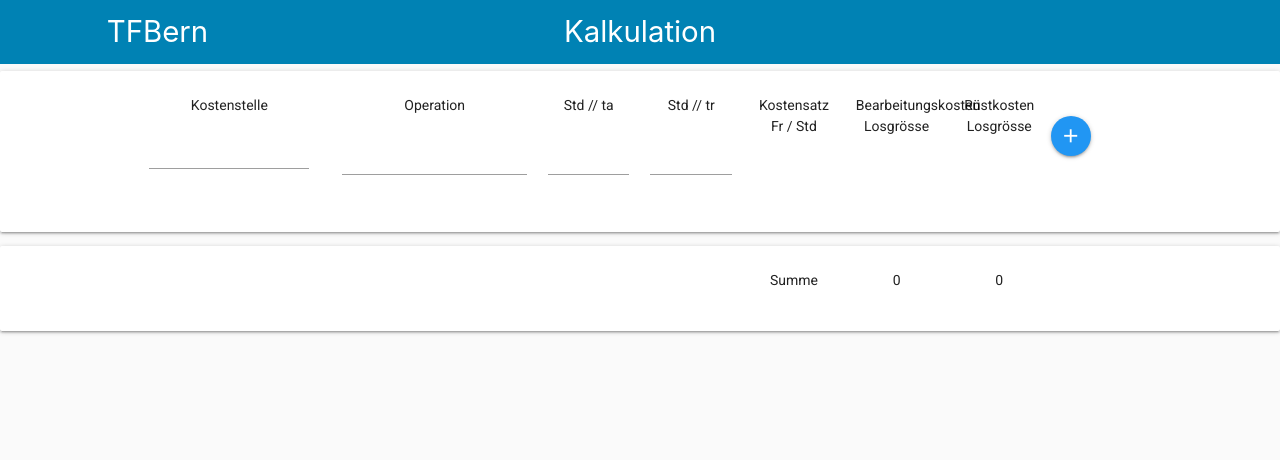
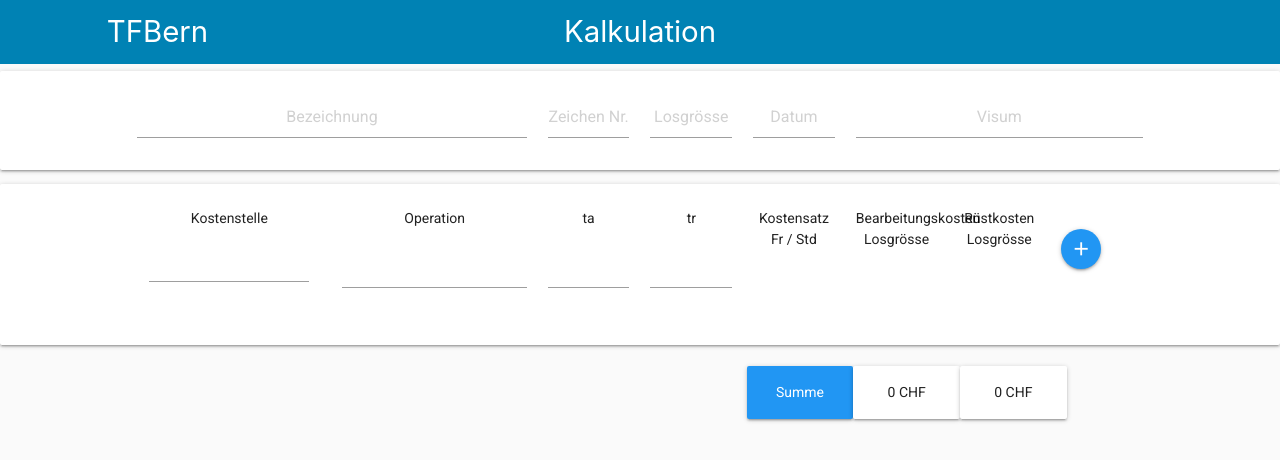
Before and after one commit to ntold/Kalkulation-Vue, a Vue app: page /#/ in a window 1280 px wide. Shown: the top 460 px of the page. Built offline with nearby package versions, Linux system fonts and the light colour scheme; a small style sheet from the web is missing.

Commit message:
General changes // arigato Marco

```diff
--- a/src/components/Home.vue
+++ b/src/components/Home.vue
@@ -1,8 +1,27 @@
 <template>
 <v-app>
 <div id="kalkulation1">
-   <div class="row card-panel">
-      <div class="center col l1"></div>
+  <div class="row card-panel fixed">
+    <div class="col l1"></div>
+    <div class="col l4" >
+      <input type="text" v-model="bezeichnung" class="center" placeholder="Bezeichnung">
+    </div>
+    <div class="col l1">
+      <input type="text" v-model="zeicheNr" class="center" placeholder="Zeichen Nr.">
+    </div>
+    <div class="col l1">
+      <input type="text" v-model="losgrösse" class="center" placeholder="Losgrösse">
+    </div>
+    <div class="col l1">
+      <input type="text" v-model="date" class="center" placeholder="Datum">
+    </div>
+    <div class="col l3">
+      <input type="text" v-model="visum" class="center" placeholder="Visum">
+    </div>
+      <div class="col l1"></div>
+  </div>
+  <div class="row card-panel ">
+    <div class="center col l1"></div>
       <!-- Kostenstelle -->
       <div class="col l2">
         <p class="center">Kostenstelle</p>
@@ -19,15 +38,15 @@
       <!-- Operation -->
       <div class="input-filed col l2">
         <p class="center">Operation</p>
-        <input type="text" v-model="operation">
+        <input type="text" v-model="operation" class="center">
       </div>
       <!-- ta tr -->
       <div class="input-filed col l1">
-        <p class="center">Std // ta</p> <!-- Hover for more information ONLY NR -->
+        <p class="center"> ta </p> <!-- Hover for more information ONLY NR -->
         <input type="text" class="center" v-model="ta">
       </div>
       <div class="input-filed col l1">
-        <p class="center">Std // tr</p> <!-- Hover for more information ONLY NR-->
+        <p class="center"> tr </p> <!-- Hover for more information ONLY NR-->
         <input type="text" class="center" v-model="tr">
       </div>
       <!-- Kostensatz -->
@@ -44,11 +63,13 @@
         <p class="center">  </p>
       </div>
       <!-- + -->
-      <br>
-      <a class="btn-floating btn-medium waves-effect waves-light blue" v-on:click="storeMessage()"><i class="material-icons">add</i></a>
+      <div class="col l1">
+        <br>
+        <a class="btn-floating btn-medium waves-effect waves-light blue" v-on:click="storeMessage()" v-on:keyup.enter="storeMessage()"><i class="material-icons">add</i></a>
+      </div>
     </div>
 
-  <div v-for="fertigung in fertigungen" v-bind:key="fertigung.id">
+  <div v-for="(fertigung, index) in fertigungen" :key='index'>
       <div class="row card-panel">
         <div class="col l1">
           <p class="center"> {{ fertigung.id }} </p>
@@ -60,35 +81,35 @@
           <p class="center"> {{ fertigung.operation }} </p>
         </div>
         <div class="col l1">
-          <p class="center"> {{ fertigung.ta }} </p>
+          <p class="center" v-if="fertigung.ta !== ''"> {{ fertigung.ta }} Std.</p>
         </div>
         <div class="col l1">
-          <p class="center"> {{ fertigung.tr }} </p>
+          <p class="center" v-if="fertigung.tr !== ''"> {{ fertigung.tr }} Std.</p>
         </div>
         <div class="col l1">
-          <p class="center"> {{ fertigung.ansatz }} </p>
+          <p class="center"> {{ fertigung.ansatz }} CHF </p>
         </div>
         <div class="col l1">
-          <p class="center" v-if="fertigung.bearbeitungskosten !== 0"> {{ fertigung.bearbeitungskosten }} </p>
+          <p class="center" v-if="fertigung.bearbeitungskosten !== 0"> {{ fertigung.bearbeitungskosten }} CHF </p>
         </div>
         <div class="col l1">
-          <p class="center" v-if="fertigung.rüstkosten !== 0"> {{ fertigung.rüstkosten }} </p>
+          <p class="center" v-if="fertigung.rüstkosten !== 0"> {{ fertigung.rüstkosten }} CHF </p>
         </div>
         <div class="col l1">
-          <a class="btn-floating btn-medium waves-effect waves-light red" v-on:click="deleteFertigung(fertigungen)" ><i class="material-icons">remove</i></a>
+          <a class="btn-floating btn-medium waves-effect waves-light red" v-on:click="deleteFertigung(index)" ><i class="material-icons">remove</i></a>
         </div>
       </div>
     </div>
-    <div class="row card-panel">
+    <div class="row">
       <div class="col l7"></div>
-      <div class="col l1 ">
-        <p class="center"> Summe </p>
+      <div class="col l1 card-panel blue white-text" >
+        <p class="center mt-3"> Summe </p>
       </div>
-      <div class="col l1">
-        <p class="center"> {{ sumBearbeitungskosten }} </p>
+      <div class="col l1 card-panel">
+        <p class="center mt-3"> {{ sumBKosten }} CHF </p>
       </div>
-      <div class="col l1">
-        <p class="center"> {{ sumRüstungskosten }}</p>
+      <div class="col l1 card-panel">
+        <p class="center mt-3"> {{ sumRKosten }} CHF </p>
       </div>
     </div>
 
@@ -98,9 +119,9 @@
 </template>
 
 <script>
-import Firebase from 'firebase'
+/* import Firebase from 'firebase'
 
-/* const config = {
+ const config = {
     apiKey: "AIzaSyBIaj6PnxqwhhOqHP6VF3ql4_CbNF9mOSw",
     authDomain: "kalkulation-vue.firebaseapp.com",
     databaseURL: "https://kalkulation-vue.firebaseio.com",
@@ -169,9 +190,6 @@ firebase.initializeApp(config); */
         bearbeitungskosten: 0,
         rüstkosten: 0,
 
-        sumBearbeitungskosten: 0,
-        sumRüstungskosten: 0,
-
         row: 0,
 
       }
@@ -179,7 +197,7 @@ firebase.initializeApp(config); */
     methods: {
       storeMessage: function () {
         if (this.kostenstelle){
-          this.row = this.row + 1
+          this.row++
           this.bearbeitungskosten = this.kostenstelle.ansatz * this.ta
           this.rüstkosten = this.kostenstelle.ansatz * this.tr
           this.fertigungen.push({
@@ -195,7 +213,7 @@ firebase.initializeApp(config); */
 
         } else {
           nativeToast({
-            message: `Ausfüllen'!`,
+            message: "Ausfüllen!",
             type: 'error',
           })
         }
@@ -203,12 +221,11 @@ firebase.initializeApp(config); */
         this.kostenstelle = '',
         this.operation = ''
         this.ta = '',
-        this.tr = '',
-        this.bearbeitungskosten = 0
+        this.tr = ''
       },
 
-      deleteFertigung: function (fertigungen) {
-        this.fertigungen.splice(this.fertigungen, 1)
+      deleteFertigung: function (id) {
+        this.fertigungen.splice(id, 1)
         nativeToast({
           message: "Fertigung gelöscht",
           type: 'warning'
@@ -217,14 +234,21 @@ firebase.initializeApp(config); */
     },
 
     computed: {
-      sum: function () {
+      sumBKosten: function () {
+        var sum = 0
+        for (var fertigung of this.fertigungen) {
+          sum += fertigung.bearbeitungskosten
+        }
+        return sum
+      },
+      sumRKosten: function () {
+        var sum = 0
+        for (var fertigung of this.fertigungen) {
+          sum += fertigung.rüstkosten
+        }
+        return sum
       }
     },
-
-    created () {
-    }
-
-
   }
 
 
```
